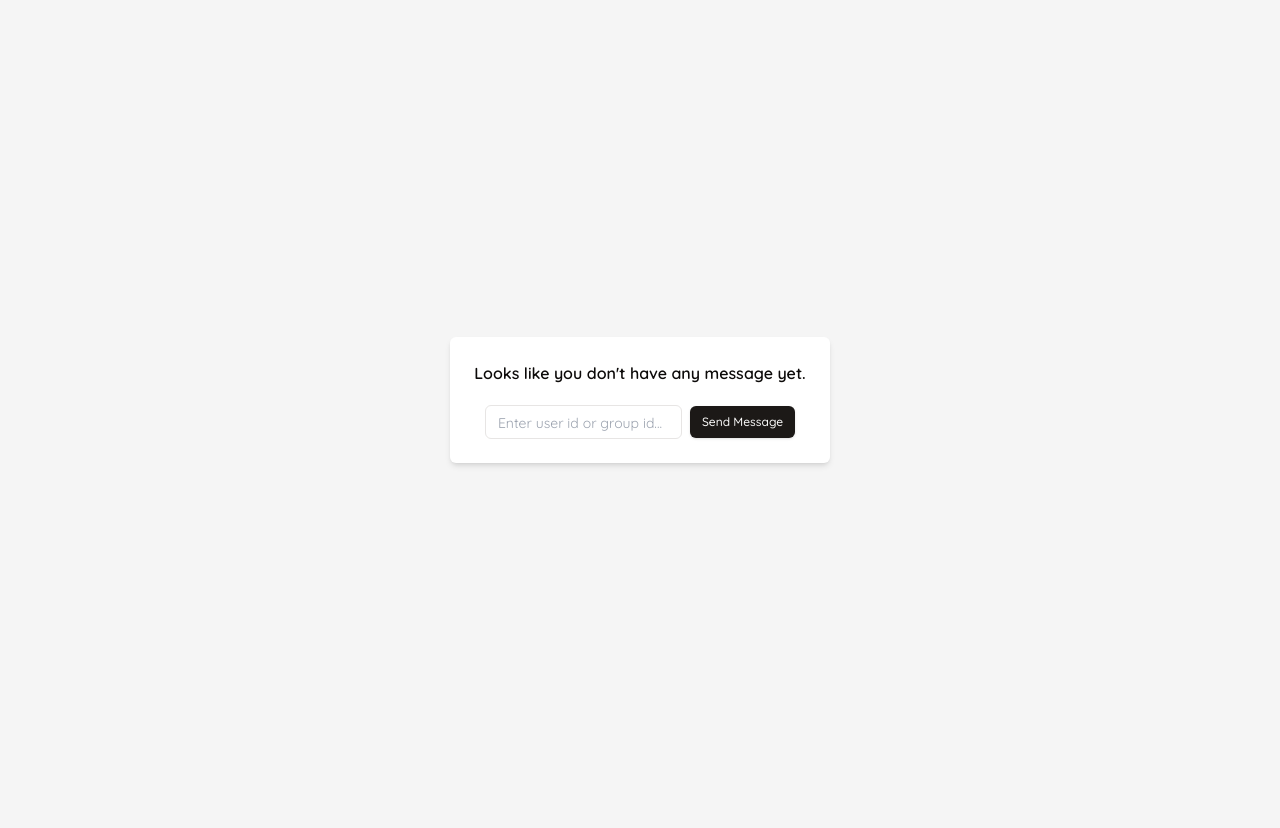
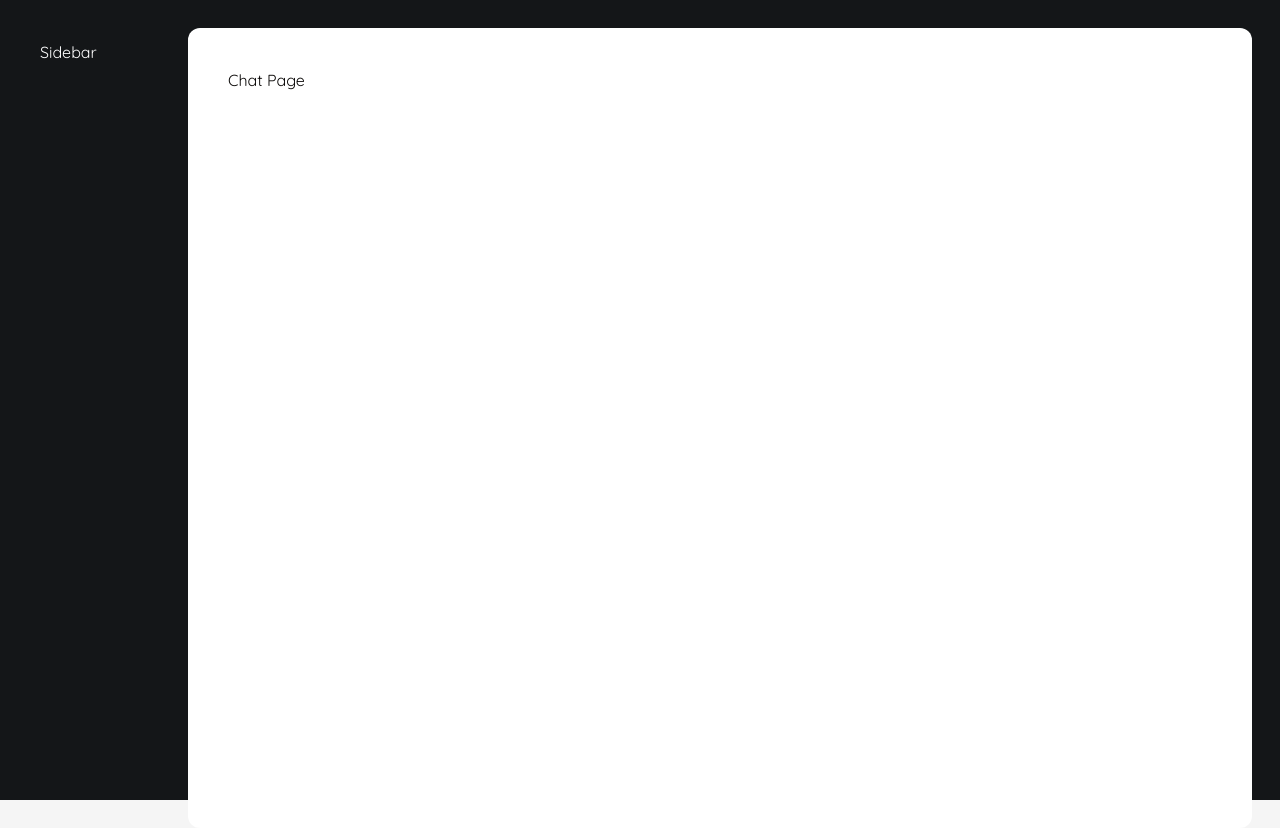
Before and after one commit to russellbanares322/chateu, a Next.js app: page /chats in a window 1280 px wide. Before the commit the page ends 800 px from the top, so only its background shows below. Built offline with nearby package versions, Linux system fonts and the light colour scheme; what @convex-dev/auth would draw is missing.

Commit message:
feat: add custom color in tailwindcss config file

```diff
--- a/app/chats/_layout/chat-layout.tsx
+++ b/app/chats/_layout/chat-layout.tsx
@@ -6,20 +6,22 @@ export default function ChatLayout({
 }: {
   children: React.ReactNode;
 }) {
-  const hasChats = false;
+  const hasChats = true;
 
   return (
-    <div className="min-h-screen w-full">
+    <div className="min-h-screen h-full w-full">
       {hasChats && (
-        <div className="grid grid-cols-8 min-h-screen">
-          {/* Left Content */}
-          <div className="bg-red-400 col-span-1">
+        <div className="bg-black h-full grid grid-cols-8 min-h-screen">
+          {/* Sidebar */}
+          <div className="col-span-1 w-full h-full">
             <Sidebar />
           </div>
           {/* Main Content */}
-          <div className="col-span-6 container">{children}</div>
-          {/* Right Content */}
-          <div className="bg-blue-400 col-span-1">Right Sidebar</div>
+          <div className="col-span-7 w-full max-h-[900px] h-full">
+            <div className="bg-white p-10 m-7 rounded-xl h-full">
+              {children}
+            </div>
+          </div>
         </div>
       )}
       {!hasChats && <SendNewMessage />}
--- a/app/chats/_layout/send-new-message.tsx
+++ b/app/chats/_layout/send-new-message.tsx
@@ -1,4 +1,5 @@
 import { Button } from "@/components/ui/button";
+import { SendIcon } from "lucide-react";
 
 export default function SendNewMessage() {
   return (
@@ -12,7 +13,9 @@ export default function SendNewMessage() {
             className="border rounded-md placeholder:text-sm py-1 px-3"
             placeholder="Enter user id or group id..."
           />
-          <Button size="sm">Send Message</Button>
+          <Button size="sm">
+            Send Message <SendIcon />
+          </Button>
         </div>
       </div>
     </div>
--- a/app/chats/_layout/sidebar.tsx
+++ b/app/chats/_layout/sidebar.tsx
@@ -1,3 +1,7 @@
 export default function Sidebar() {
-  return <div>Sidebar</div>;
+  return (
+    <div className="p-10">
+      <h1 className="text-white">Sidebar</h1>
+    </div>
+  );
 }
--- a/tailwind.config.ts
+++ b/tailwind.config.ts
@@ -18,6 +18,9 @@ export default {
     },
     extend: {
       colors: {
+        whitesmoke: "#fefefe",
+        gray: "#232627",
+        black: "#141618",
         background: "hsl(var(--background))",
         foreground: "hsl(var(--foreground))",
         card: {
```
